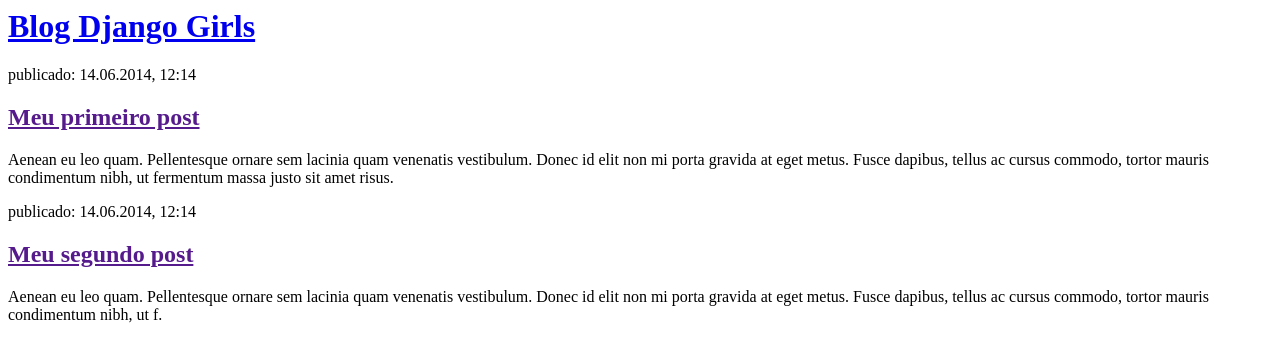
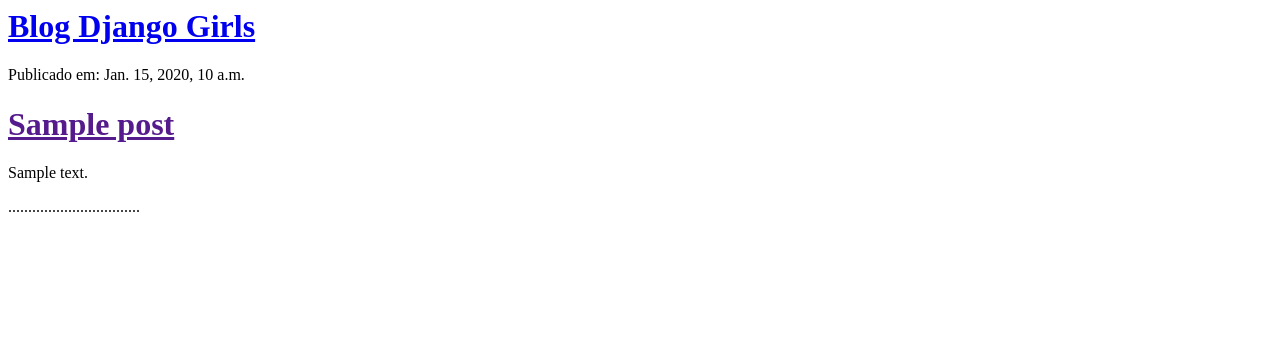
Before and after one commit to Edupazzi/my-first-blog, a Django app: template blog/templates/blog/post_list.html in a window 1280 px wide. Shown: the top 362 px of the page. Run offline with Django 3.2, Linux system fonts and the light colour scheme; the template is opened without the code that fills it: most values are stand-ins (such as "Sample title", 1, 10 or a date in 2020).

Commit message:
Modified templates to display posts from database.

```diff
--- a/blog/templates/blog/post_list.html
+++ b/blog/templates/blog/post_list.html
@@ -7,16 +7,14 @@
             <h1><a href="/">Blog Django Girls</a></h1>
         </div>
 
+		{% for post in posts %}
         <div>
-            <p>publicado: 14.06.2014, 12:14</p>
-            <h2><a href="">Meu primeiro post</a></h2>
-            <p>Aenean eu leo quam. Pellentesque ornare sem lacinia quam venenatis vestibulum. Donec id elit non mi porta gravida at eget metus. Fusce dapibus, tellus ac cursus commodo, tortor mauris condimentum nibh, ut fermentum massa justo sit amet risus.</p>
+            <p>Publicado em: {{post.published_date}}</p>
+            <h1><a href="">{{post.title}}</a></h1>
+            <p>{{post.text|linebreaksbr}}</p>
+            <p>.................................</p>
+
         </div>
-
-        <div>
-            <p>publicado: 14.06.2014, 12:14</p>
-            <h2><a href="">Meu segundo post</a></h2>
-            <p>Aenean eu leo quam. Pellentesque ornare sem lacinia quam venenatis vestibulum. Donec id elit non mi porta gravida at eget metus. Fusce dapibus, tellus ac cursus commodo, tortor mauris condimentum nibh, ut f.</p>
-        </div>
+        {% endfor %}
     </body>
 </html>
```
Also changed, not shown: blog/views.py (+14 -1 lines).
